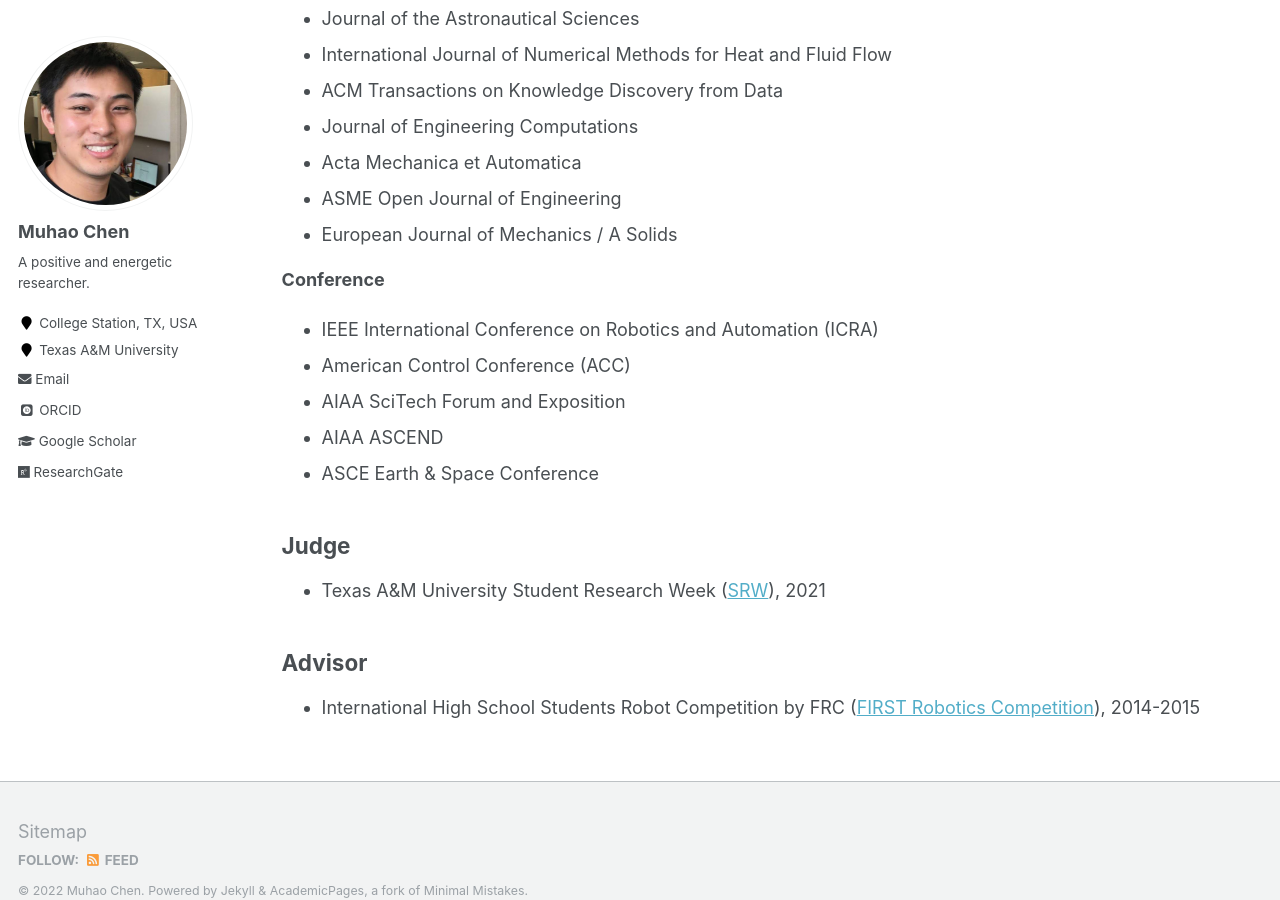
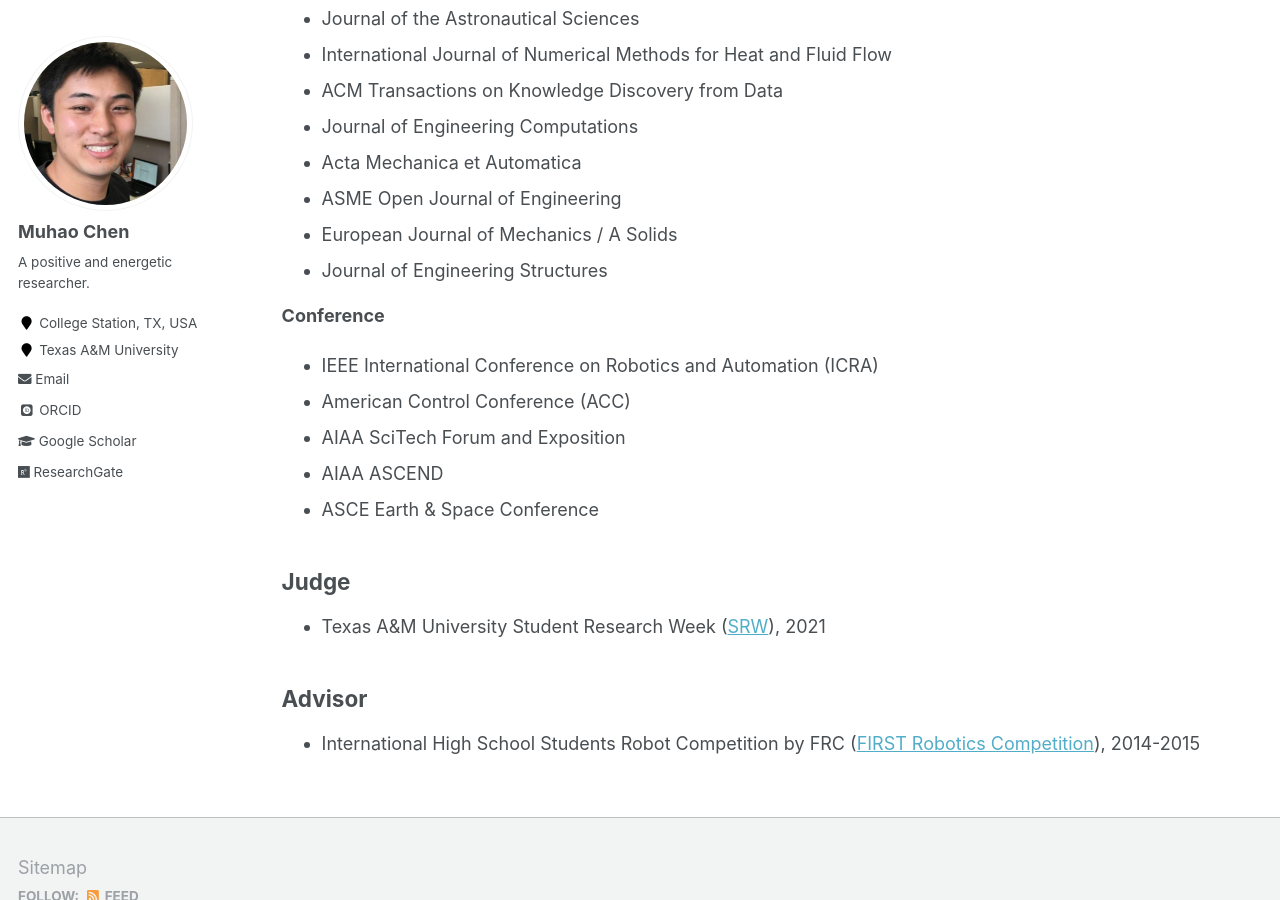
Before and after one commit to Muhao-Chen/muhao-chen.github.io, a Jekyll site: the page built from _pages/professional-activities.md, in a window 1280 px wide and 900 px high, scrolled down 1956 px. Built offline with Jekyll 4.4.1, drawn with Linux system fonts in a browser that asks for light colours; some web fonts are replaced.

Commit message:
Update professional-activities.md

```diff
--- a/_pages/professional-activities.md
+++ b/_pages/professional-activities.md
@@ -67,6 +67,7 @@ toc_max_header: 1
 * Acta Mechanica et Automatica
 * ASME Open Journal of Engineering
 * European Journal of Mechanics / A Solids
+* Journal of Engineering Structures
 
 **Conference**
 * IEEE International Conference on Robotics and Automation (ICRA)
```
